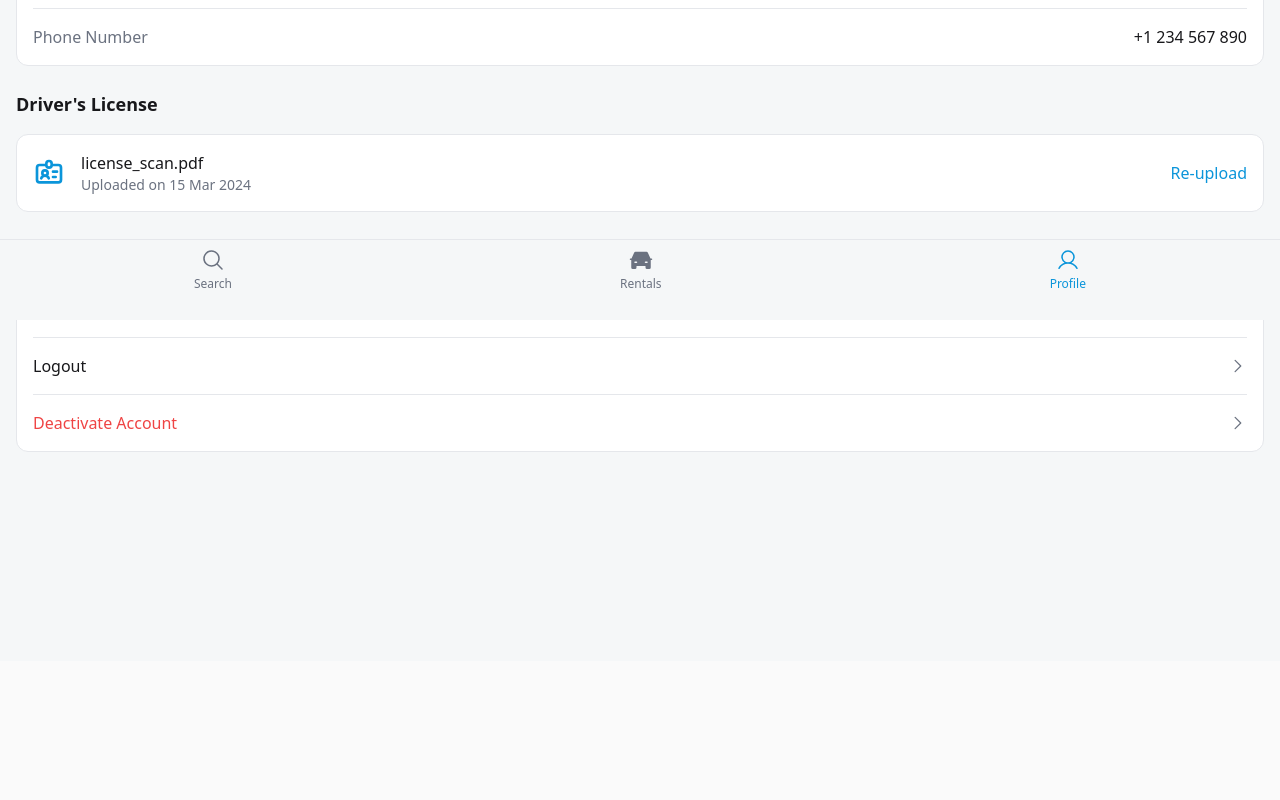
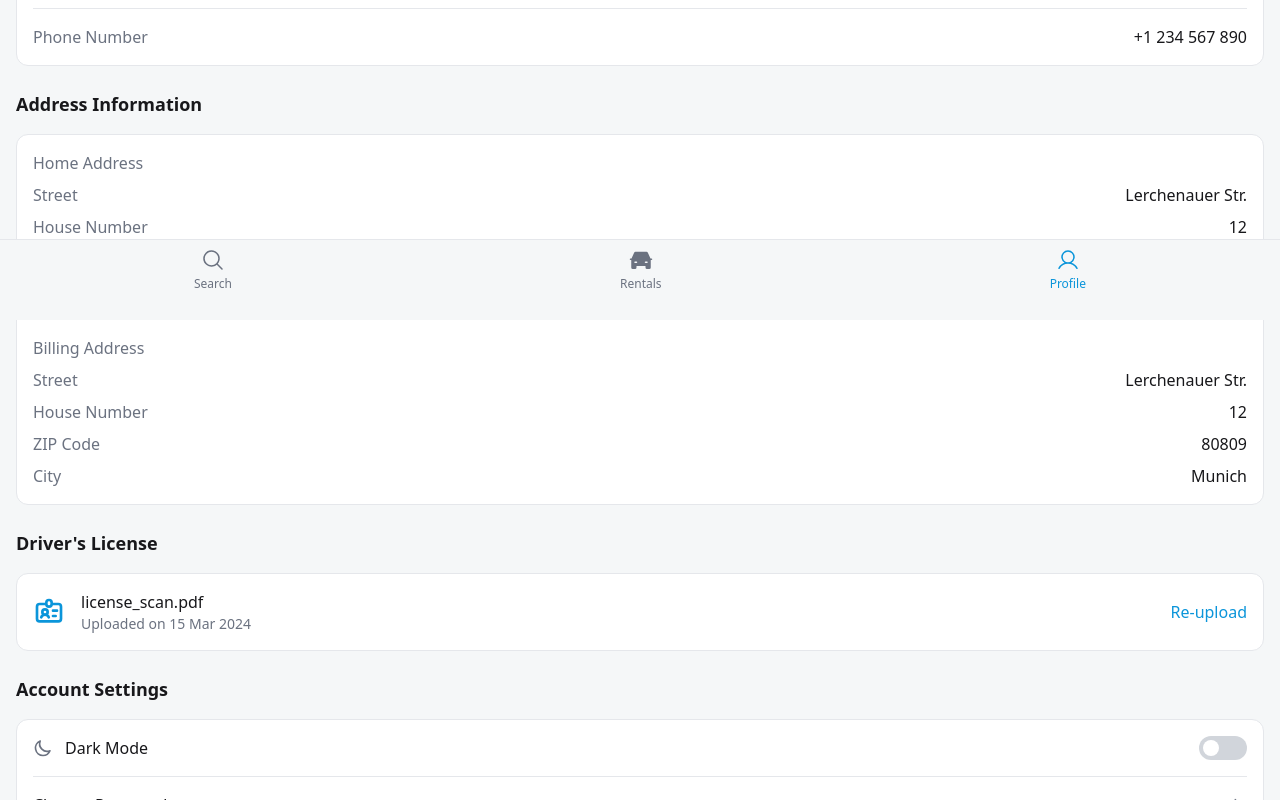
Before and after one commit to sdumancic/car-rental, an Angular app: page /profile in a window 1280 px wide. Shown: the part 480-1280 px from the top of the page. Before the commit the page ends 1141 px from the top, so only its background shows below. Built offline with nearby package versions, Linux system fonts and the light colour scheme.

Commit message:
profile updated

```diff
--- a/src/app/profile/profile.component.html
+++ b/src/app/profile/profile.component.html
@@ -10,13 +10,8 @@
         </svg>
       </button>
       <h1 class="text-lg font-bold text-center flex-1">My Profile</h1>
-      <button class="p-2 -mr-2 hover:bg-zinc-100 dark:hover:bg-zinc-800 rounded-full transition-colors" (click)="toggleDarkMode()">
-        <svg *ngIf="!isDarkMode()" class="h-5 w-5" fill="none" viewBox="0 0 24 24" stroke="currentColor">
-          <path stroke-linecap="round" stroke-linejoin="round" stroke-width="2" d="M20.354 15.354A9 9 0 018.646 3.646 9.003 9.003 0 0012 21a9.003 9.003 0 008.354-5.646z" />
-        </svg>
-        <svg *ngIf="isDarkMode()" class="h-5 w-5" fill="none" viewBox="0 0 24 24" stroke="currentColor">
-          <path stroke-linecap="round" stroke-linejoin="round" stroke-width="2" d="M12 3v1m0 16v1m9-9h-1M4 12H3m15.364 6.364l-.707-.707M6.343 6.343l-.707-.707m12.728 0l-.707.707M6.343 17.657l-.707.707" />
-        </svg>
+      <button class="text-primary font-semibold text-sm px-2 hover:text-primary/80 transition-colors" (click)="onEditProfile()">
+        Edit
       </button>
     </header>
 
@@ -70,6 +65,60 @@
         </div>
       </div>
 
+      <!-- Address Information Section -->
+      <div class="space-y-4">
+        <h3 class="text-lg font-semibold">Address Information</h3>
+        <div class="bg-white dark:bg-gray-800 border border-gray-200 dark:border-gray-700 rounded-xl p-4 space-y-4">
+          <!-- Home Address -->
+          <div>
+            <p class="text-gray-500 dark:text-gray-400 mb-2 font-medium">Home Address</p>
+            <div class="space-y-2">
+              <div class="flex justify-between">
+                <span class="text-gray-500 dark:text-gray-400">Street</span>
+                <span class="font-medium">{{ userProfile.homeAddress.street }}</span>
+              </div>
+              <div class="flex justify-between">
+                <span class="text-gray-500 dark:text-gray-400">House Number</span>
+                <span class="font-medium">{{ userProfile.homeAddress.houseNumber }}</span>
+              </div>
+              <div class="flex justify-between">
+                <span class="text-gray-500 dark:text-gray-400">ZIP Code</span>
+                <span class="font-medium">{{ userProfile.homeAddress.zipCode }}</span>
+              </div>
+              <div class="flex justify-between">
+                <span class="text-gray-500 dark:text-gray-400">City</span>
+                <span class="font-medium">{{ userProfile.homeAddress.city }}</span>
+              </div>
+            </div>
+          </div>
+
+          <div class="border-t border-gray-200 dark:border-gray-700"></div>
+
+          <!-- Billing Address -->
+          <div>
+            <p class="text-gray-500 dark:text-gray-400 mb-2 font-medium">Billing Address</p>
+            <div class="space-y-2">
+              <div class="flex justify-between">
+                <span class="text-gray-500 dark:text-gray-400">Street</span>
+                <span class="font-medium">{{ userProfile.billingAddress.street }}</span>
+              </div>
+              <div class="flex justify-between">
+                <span class="text-gray-500 dark:text-gray-400">House Number</span>
+                <span class="font-medium">{{ userProfile.billingAddress.houseNumber }}</span>
+              </div>
+              <div class="flex justify-between">
+                <span class="text-gray-500 dark:text-gray-400">ZIP Code</span>
+                <span class="font-medium">{{ userProfile.billingAddress.zipCode }}</span>
+              </div>
+              <div class="flex justify-between">
+                <span class="text-gray-500 dark:text-gray-400">City</span>
+                <span class="font-medium">{{ userProfile.billingAddress.city }}</span>
+              </div>
+            </div>
+          </div>
+        </div>
+      </div>
+
       <!-- Driver's License Section -->
       <div class="space-y-4">
         <h3 class="text-lg font-semibold">Driver's License</h3>
@@ -95,9 +144,30 @@
       <div class="space-y-4">
         <h3 class="text-lg font-semibold">Account Settings</h3>
         <div class="bg-white dark:bg-gray-800 border border-gray-200 dark:border-gray-700 rounded-xl">
+          <!-- Dark Mode Toggle -->
+          <button
+            (click)="toggleDarkMode()"
+            class="w-full text-left p-4 flex justify-between items-center hover:bg-gray-50 dark:hover:bg-gray-700 transition-colors rounded-t-xl">
+            <div class="flex items-center gap-3">
+              <svg *ngIf="!isDarkMode()" class="h-5 w-5 text-gray-500 dark:text-gray-400" fill="none" viewBox="0 0 24 24" stroke="currentColor">
+                <path stroke-linecap="round" stroke-linejoin="round" stroke-width="2" d="M20.354 15.354A9 9 0 018.646 3.646 9.003 9.003 0 0012 21a9.003 9.003 0 008.354-5.646z" />
+              </svg>
+              <svg *ngIf="isDarkMode()" class="h-5 w-5 text-gray-500 dark:text-gray-400" fill="none" viewBox="0 0 24 24" stroke="currentColor">
+                <path stroke-linecap="round" stroke-linejoin="round" stroke-width="2" d="M12 3v1m0 16v1m9-9h-1M4 12H3m15.364 6.364l-.707-.707M6.343 6.343l-.707-.707m12.728 0l-.707.707M6.343 17.657l-.707.707" />
+              </svg>
+              <span class="font-medium">Dark Mode</span>
+            </div>
+            <div class="relative inline-block w-12 h-6 transition duration-200 ease-in-out rounded-full"
+                 [class.bg-primary]="isDarkMode()"
+                 [class.bg-gray-300]="!isDarkMode()">
+              <span class="absolute left-1 top-1 bg-white w-4 h-4 rounded-full transition-transform duration-200 ease-in-out"
+                    [class.translate-x-6]="isDarkMode()"></span>
+            </div>
+          </button>
+          <div class="border-t border-gray-200 dark:border-gray-700 mx-4"></div>
           <button
             (click)="onChangePassword()"
-            class="w-full text-left p-4 flex justify-between items-center hover:bg-gray-50 dark:hover:bg-gray-700 transition-colors rounded-t-xl">
+            class="w-full text-left p-4 flex justify-between items-center hover:bg-gray-50 dark:hover:bg-gray-700 transition-colors">
             <span class="font-medium">Change Password</span>
             <svg class="h-5 w-5 text-gray-500 dark:text-gray-400" fill="currentColor" viewBox="0 0 256 256" xmlns="http://www.w3.org/2000/svg">
               <path d="M181.66,133.66l-72,72a8,8,0,0,1-11.32-11.32L164.69,128,98.34,61.66a8,8,0,0,1,11.32-11.32l72,72A8,8,0,0,1,181.66,133.66Z"></path>
--- a/src/app/profile/profile.component.ts
+++ b/src/app/profile/profile.component.ts
@@ -14,6 +14,18 @@ interface UserProfile {
   licenseFile: {
     name: string;
     uploadDate: string;
+  };
+  homeAddress: {
+    street: string;
+    houseNumber: string;
+    zipCode: string;
+    city: string;
+  };
+  billingAddress: {
+    street: string;
+    houseNumber: string;
+    zipCode: string;
+    city: string;
   };
 }
 
@@ -36,6 +48,18 @@ export class ProfileComponent {
     licenseFile: {
       name: 'license_scan.pdf',
       uploadDate: '15 Mar 2024'
+    },
+    homeAddress: {
+      street: 'Lerchenauer Str.',
+      houseNumber: '12',
+      zipCode: '80809',
+      city: 'Munich'
+    },
+    billingAddress: {
+      street: 'Lerchenauer Str.',
+      houseNumber: '12',
+      zipCode: '80809',
+      city: 'Munich'
     }
   };
 
@@ -49,6 +73,12 @@ export class ProfileComponent {
 
   goBack() {
     this.router.navigate(['/search']);
+  }
+
+  onEditProfile() {
+    console.log('Edit profile clicked');
+    // Navigate to edit profile page or enable edit mode
+    // this.router.navigate(['/profile/edit']);
   }
 
   onEditProfilePicture() {
```
